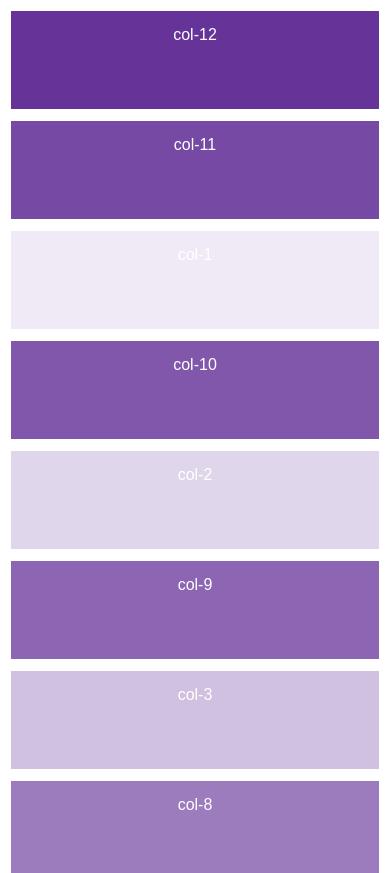
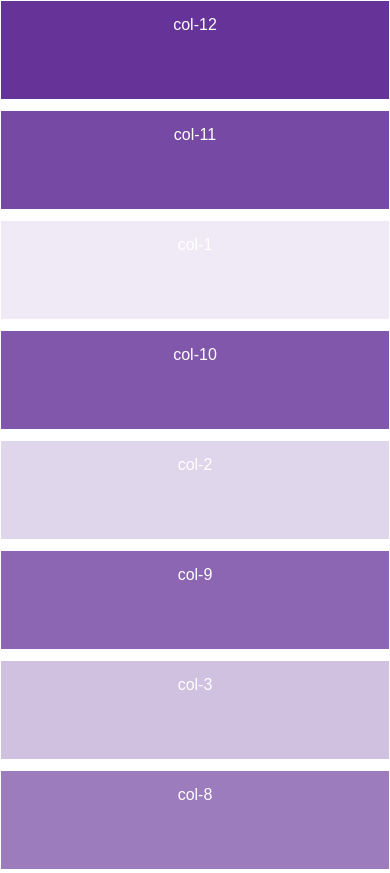
Before and after one commit to michaelakbritt/grid, a plain HTML site: page index.html in a window 390 px wide. Shown: the top 873 px of the page. Drawn offline with Linux system fonts and the light colour scheme.

Commit message:
Update grid.css

```diff
--- a/grid.css
+++ b/grid.css
@@ -118,12 +118,6 @@ body {
     font-family: Arial, sans-serif; /* Set a default font */
 }
 
-/* Additional media query to handle responsiveness */
-@media (max-width: 768px) {
-    .parent-container {
-        padding: 10px;  /* Add some space on mobile */
-    }
-
     /* Stack columns vertically on smaller screens */
     .row [class^="col"] {
         width: 100%; /* Columns will take full width */
```
